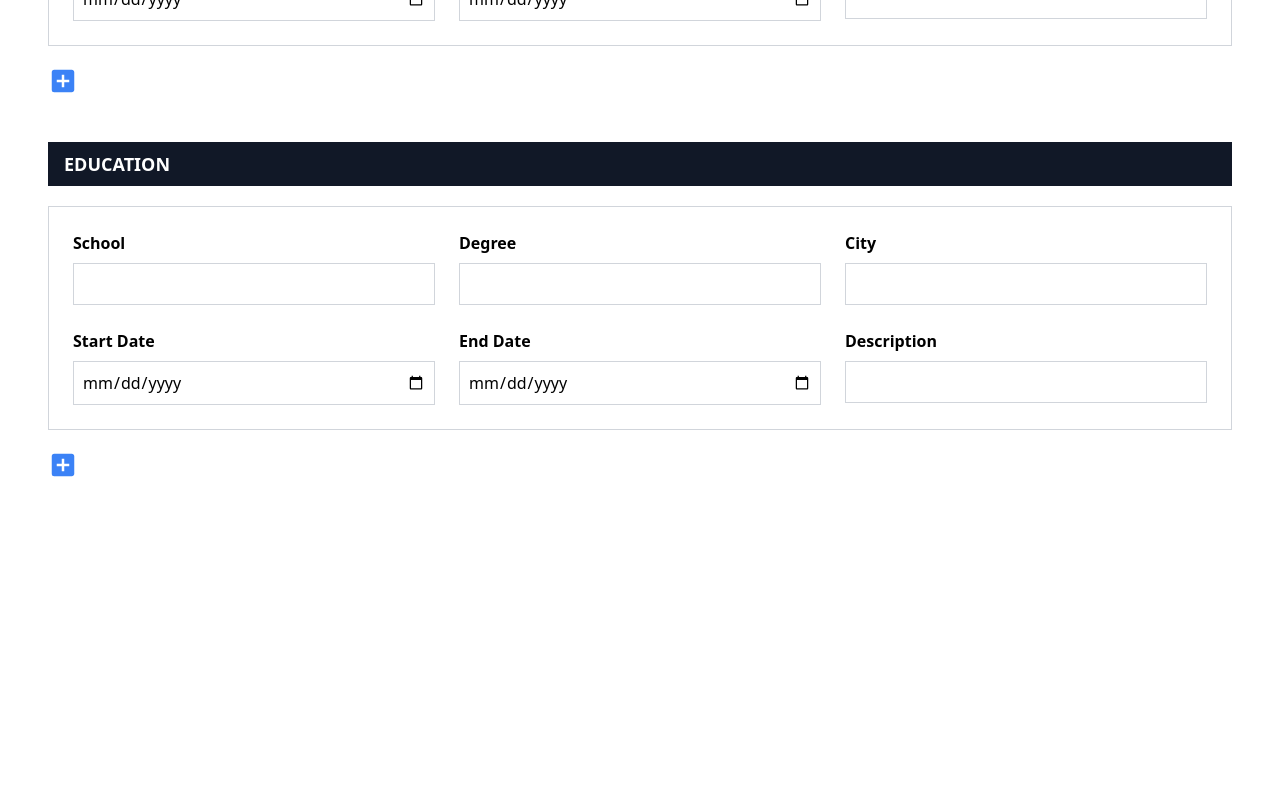
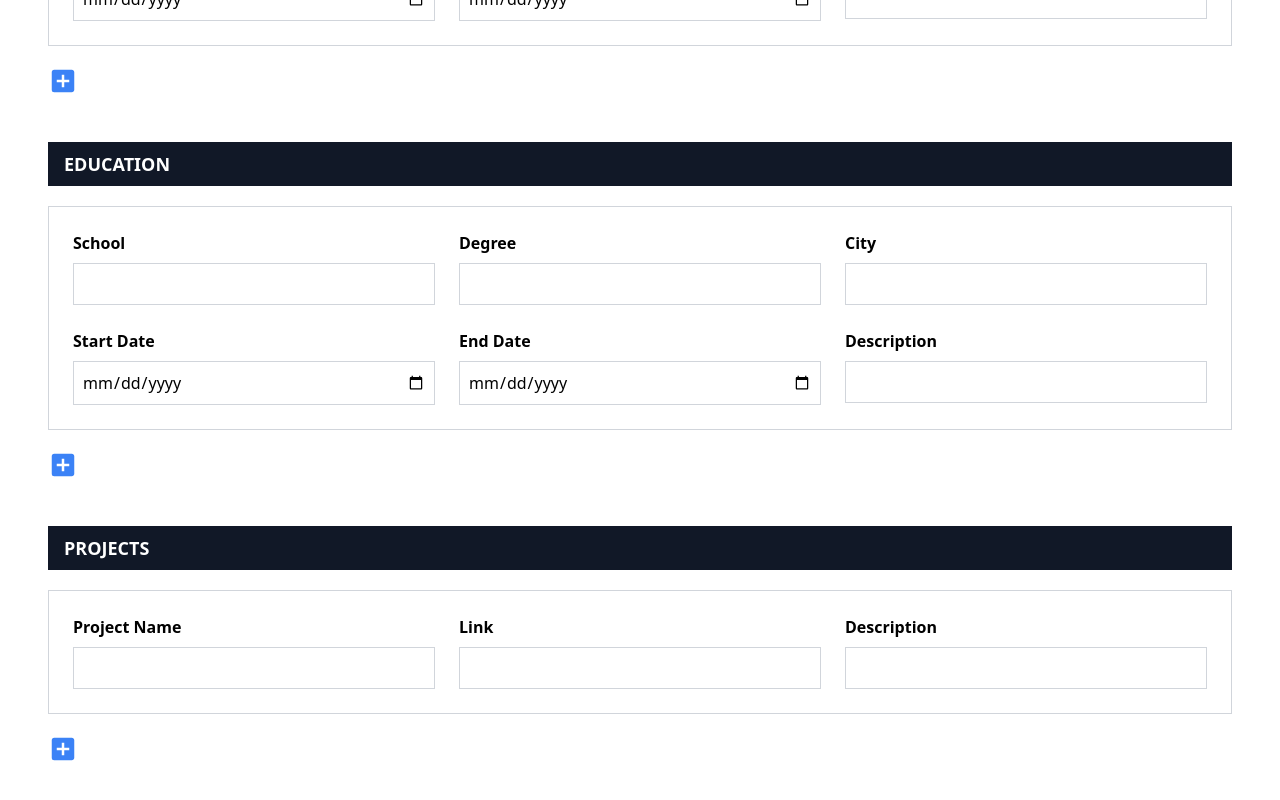
Before and after one commit to anshu1612/resume-builder, a React (Vite) app: page / in a window 1280 px wide. Shown: the part 1082-1882 px from the top of the page. Before the commit the page ends 1616 px from the top, so only its background shows below. Built offline with nearby package versions, Linux system fonts and the light colour scheme.

Commit message:
Build project section

```diff
--- a/src/App.jsx
+++ b/src/App.jsx
@@ -4,6 +4,7 @@ import About from "./components/About";
 import Achievements from "./components/Achievements";
 import Experience from "./components/Experience";
 import Education from "./components/Education";
+import Project from "./components/Project";
 
 function App() {
   const [aboutData, setAboutData] = useState({
@@ -40,6 +41,9 @@ function App() {
       endDate: "",
       description: "",
     },
+  ]);
+  const [projects, setProjects] = useState([
+    { projectName: "", link: "", description: "" },
   ]);
 
   return (
@@ -135,6 +139,32 @@ function App() {
             )
           }
         />
+        <Project
+          projects={projects}
+          onChange={(e, index) => {
+            setProjects((projects) =>
+              projects.map((project, i) =>
+                i === index
+                  ? { ...project, [e.target.name]: e.target.value }
+                  : project
+              )
+            );
+          }}
+          addProject={() =>
+            setProjects((projects) => [
+              ...projects,
+              {
+                projectName: "",
+                link: "",
+                description: "",
+              },
+            ])
+          }
+          deleteProject={(index) =>
+            setProjects((projects) => projects.filter((_, i) => i !== index))
+          }
+        />
+
         {console.log(aboutData)}
         {console.log(achievements)}
         {console.log(experiences)}
--- /dev/null
+++ b/src/components/Project.jsx
@@ -0,0 +1,62 @@
+import SectionHeading from "./SectionHeading";
+import FormField from "./FormField";
+import { MdAddBox } from "react-icons/md";
+import { IoMdRemoveCircle } from "react-icons/io";
+
+const Project= ({
+  projects,
+  onChange,
+  addProject,
+  deleteProject,
+}) => {
+  return (
+    <>
+      <SectionHeading heading={"PROJECTS"} />
+      {projects.map((project, index) => (
+        <div
+          key={index}
+          className="relative grid grid-cols-1 gap-6 md:grid-cols-3 p-6 border my-5 border-gray-300"
+        >
+          {index !== 0 && (
+            <button
+              className="absolute top-2 right-2  text-red-600 text-3xl"
+              onClick={() => deleteProject(index)}
+            >
+              <IoMdRemoveCircle />
+            </button>
+          )}
+          <FormField
+            name="projectName"
+            label="Project Name"
+            placeholder=""
+            type="text"
+            value={project.projectName}
+            onChange={(e) => onChange(e, index)}
+          />
+          <FormField
+            name="link"
+            label="Link"
+            placeholder=""
+            type="text"
+            value={project.link}
+            onChange={(e) => onChange(e, index)}
+          />
+          <FormField
+            name="description"
+            label="Description"
+            placeholder=""
+            type="text"
+            value={project.description}
+            onChange={(e) => onChange(e, index)}
+          />
+
+        </div>
+      ))}
+      <button onClick={addProject}>
+        <MdAddBox className="text-blue-500 text-3xl" />
+      </button>
+    </>
+  );
+};
+
+export default Project;
```
